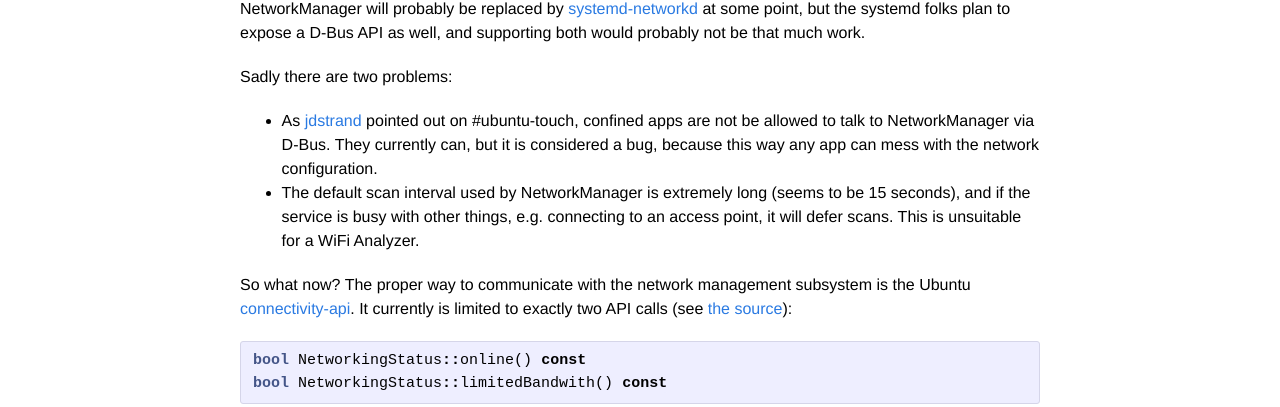
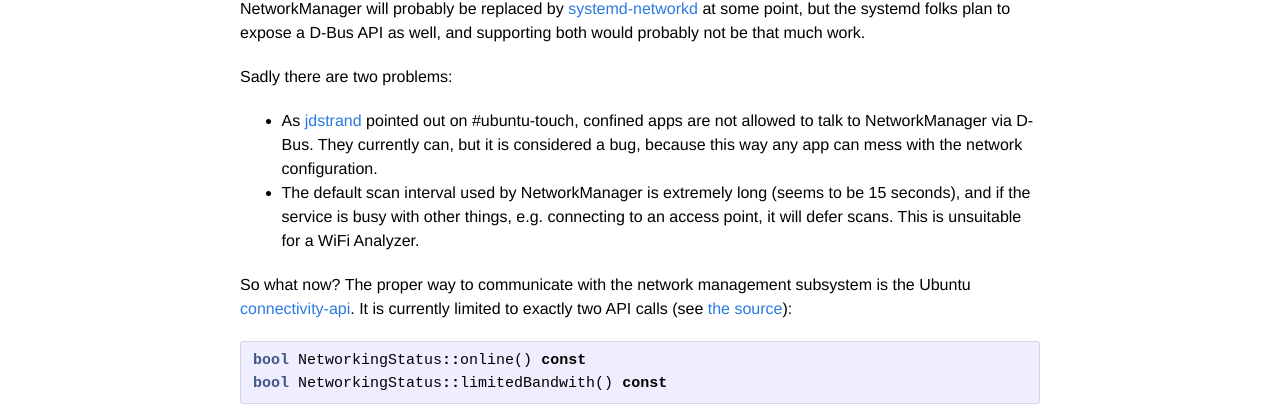
Before and after one commit to Sturmflut/sturmflut.github.io, a Jekyll site: the page built from _posts/2015-01-18-designing-a-wifi-analyzer-app-for-ubuntu-touch.markdown, in a window 1280 px wide. Shown: the part 1008-1415 px from the top of the page. Built offline with Jekyll 4.4.1, drawn with Linux system fonts in a browser that asks for light colours.

Commit message:
Fix grammatics

```diff
--- a/_posts/2015-01-18-designing-a-wifi-analyzer-app-for-ubuntu-touch.markdown
+++ b/_posts/2015-01-18-designing-a-wifi-analyzer-app-for-ubuntu-touch.markdown
@@ -31,11 +31,11 @@ In a perfect world, the network management service at the heart of the operating
 
 Sadly there are two problems:
 
-- As [jdstrand] pointed out on #ubuntu-touch, confined apps are not be allowed to talk to NetworkManager via D-Bus. They currently can, but it is considered a bug, because this way any app can mess with the network configuration.
+- As [jdstrand] pointed out on #ubuntu-touch, confined apps are not allowed to talk to NetworkManager via D-Bus. They currently can, but it is considered a bug, because this way any app can mess with the network configuration.
 
 - The default scan interval used by NetworkManager is extremely long (seems to be 15 seconds), and if the service is busy with other things, e.g. connecting to an access point, it will defer scans. This is unsuitable for a WiFi Analyzer.
 
-So what now? The proper way to communicate with the network management subsystem is the Ubuntu [connectivity-api]. It currently is limited to exactly two API calls (see [the source][connectivity-api-source]):
+So what now? The proper way to communicate with the network management subsystem is the Ubuntu [connectivity-api]. It is currently limited to exactly two API calls (see [the source][connectivity-api-source]):
 
 {% highlight C++ %}
 bool NetworkingStatus::online() const
```
